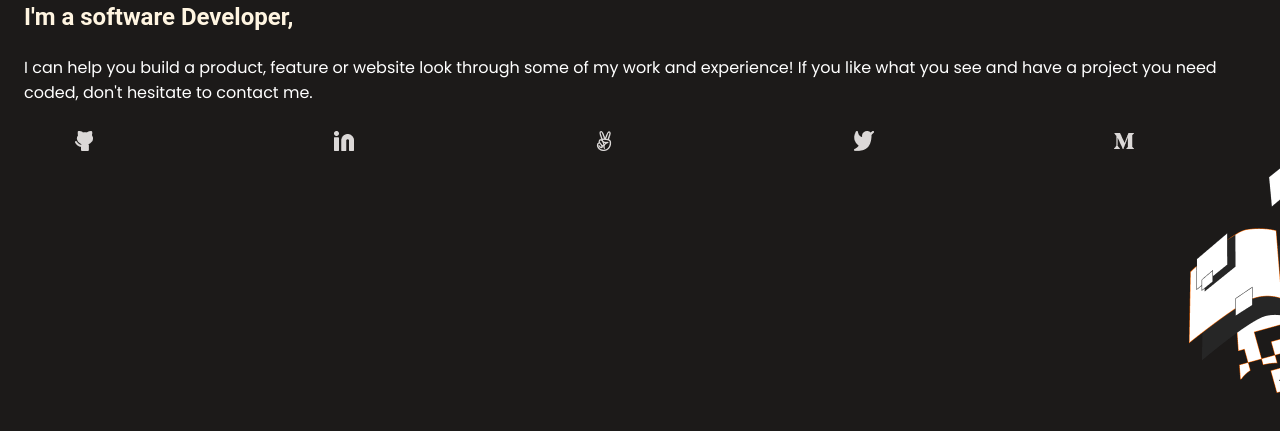
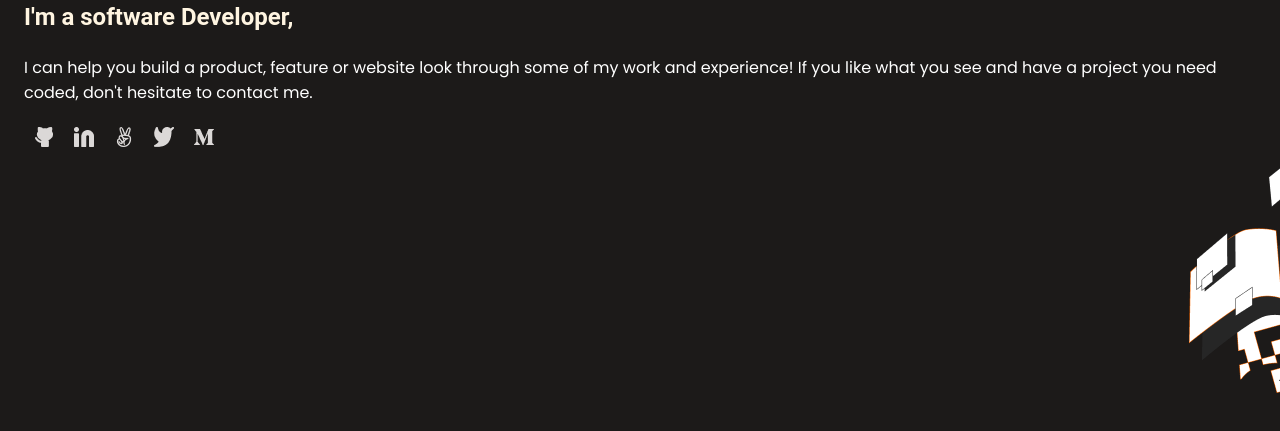
Before and after one commit to prince-rutagengwa/mobile-portfolio, a website: page index.html in a window 1280 px wide. Shown: the part 357-788 px from the top of the page. Drawn offline with Linux system fonts and the light colour scheme.

Commit message:
worked on the alignment of the icons

```diff
--- a/index.css
+++ b/index.css
@@ -58,9 +58,14 @@ header {
   font-size: 24px;
 }
 
+.bio-container > ul {
+  margin: 0;
+}
+
 .icon-container {
   display: flex;
   list-style: none;
-  justify-content: space-between;
   margin-right: 112px;
+  margin-left: 0;
+  padding-left: 0;
 }
```
